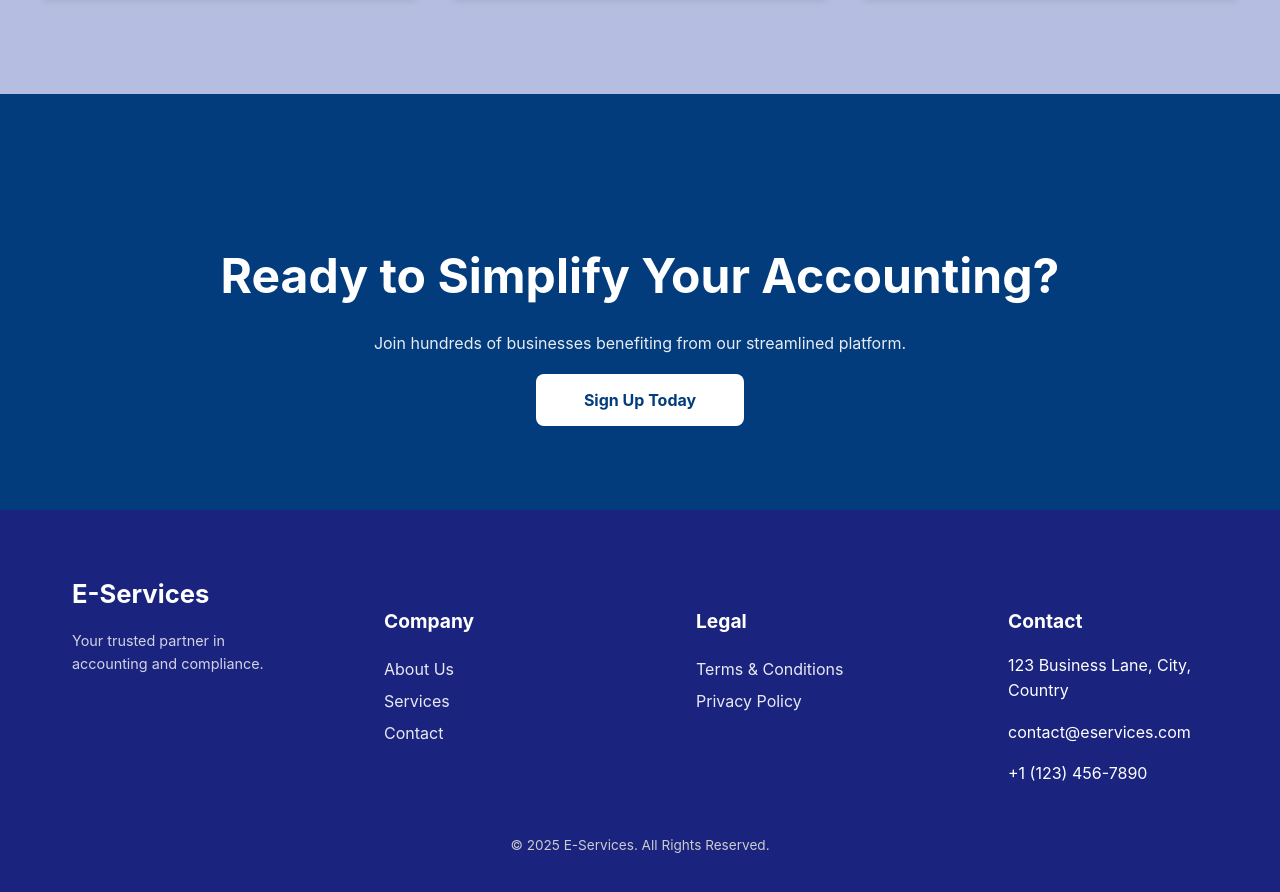
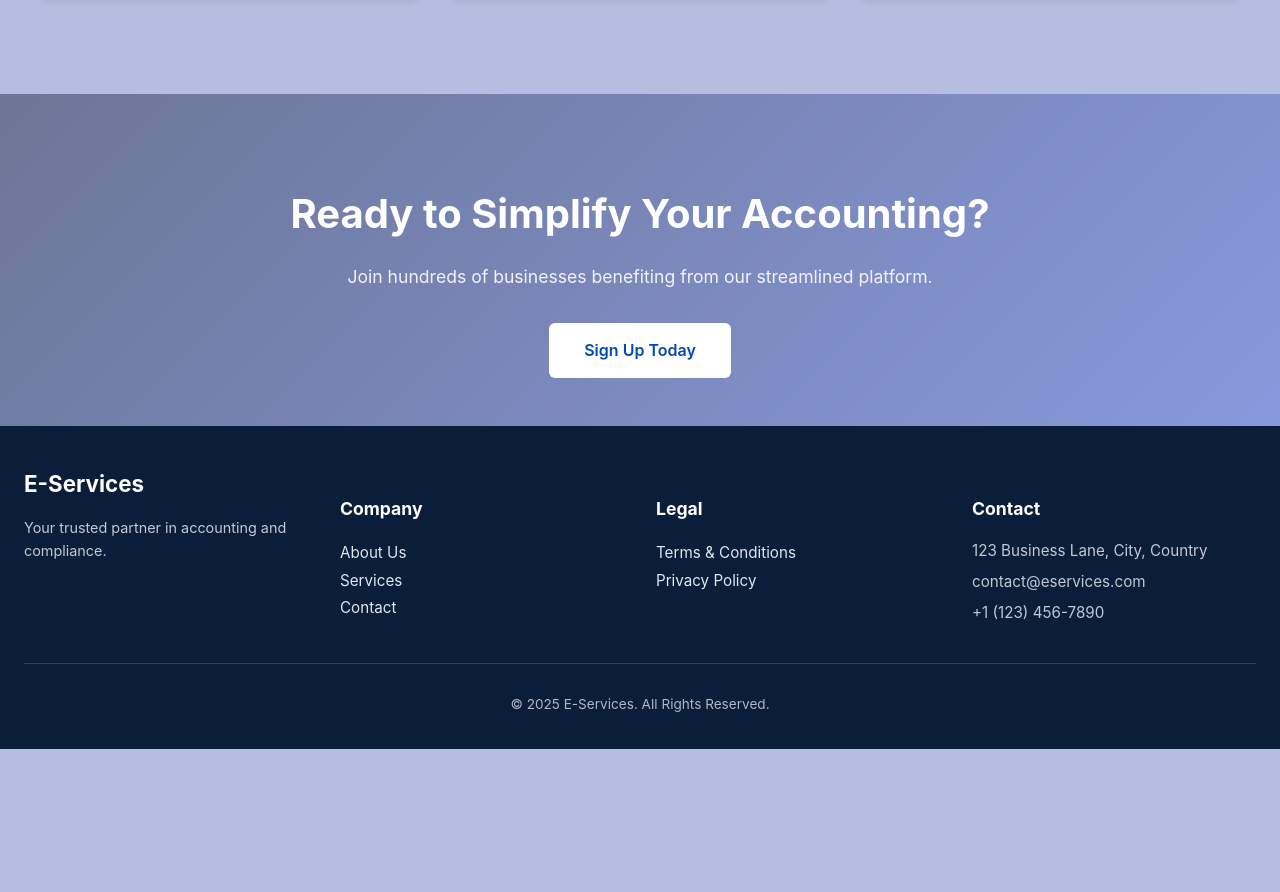
Before and after one commit to jogiyamegha/Accounting_system, a React (Create React App) app in the folder frontend/: page / in a window 1280 px wide. Shown: the part 1899-2791 px from the top of the page. After the commit the page ends 2648 px from the top, so only its background shows below. Built offline with nearby package versions, Linux system fonts and the light colour scheme; what @react-pdf/renderer would draw is missing.

Commit message:
updated css for homePage

```diff
--- a/frontend/src/components/admin/service/ServiceManagement.js
+++ b/frontend/src/components/admin/service/ServiceManagement.js
@@ -73,7 +73,7 @@ export default function ServiceManagement() {
       navigate(serviceRouteMap[selectedServiceType] || "/admin/services");
     } catch (err) {
       console.error(err);
-      alert(err.message);
+      toast.error(err.message);
     }
   };
 
--- a/frontend/src/styles/homePage.module.css
+++ b/frontend/src/styles/homePage.module.css
@@ -154,61 +154,113 @@
 }
 
 /* CTA */
+/* CTA Section */
 .ctaSection {
-  background: #033c7c;
+  background: linear-gradient(135deg, #6c7696, #8799dd);
   color: #fff;
+  text-align: center;
+  padding: 3rem 1.5rem;
 }
+
 .ctaHeadline {
-  font-size: clamp(2rem, 4vw, 3rem);
+  font-size: clamp(1.8rem, 4vw, 2.5rem);
+  font-weight: 700;
   margin-bottom: 1rem;
 }
-.ctaSubheadline { margin-bottom: 2rem; opacity: 0.9; }
+
+.ctaSubheadline {
+  font-size: 1.1rem;
+  margin-bottom: 2rem;
+  opacity: 0.9;
+  max-width: 600px;
+  margin-inline: auto;
+}
+
 .ctaButton {
   background: #fff;
-  padding: 1rem 3rem;
-  border-radius: 8px;
-  font-weight: bold;
-  color: #033c7c;
+  color: #004aad;
+  padding: 0.9rem 2.2rem;
+  border-radius: 6px;
+  font-weight: 600;
+  font-size: 1rem;
   text-decoration: none;
-  transition: background 0.3s;
+  display: inline-block;
+  transition: all 0.3s ease;
 }
-.ctaButton:hover { background: #c6c5c5; }
+
+.ctaButton:hover {
+  background: #f2f2f2;
+  transform: translateY(-2px);
+}
 
 /* Footer */
 .footer {
-  background: #1a237e;
+  background: #0b1e39;
+  color: #e0e6ed;
+  padding: 2.5rem 1.5rem 1.2rem;
+  font-size: 0.95rem;
+}
+
+.footerColumns {
+  display: grid;
+  grid-template-columns: repeat(auto-fit, minmax(180px, 1fr));
+  gap: 2rem;
+  margin-bottom: 2rem;
+}
+
+.footerCol h5 {
+  font-size: 1.1rem;
+  margin-bottom: 1rem;
+  color: #ffffff;
+}
+
+.footerLogo {
+  font-size: 1.4rem;
+  font-weight: 700;
+  text-decoration: none;
   color: #fff;
-  padding: 4rem 2rem 2rem;
+  display: inline-block;
+  margin-bottom: 0.5rem;
 }
-.footerColumns {
-  display: flex;
-  flex-wrap: wrap;
-  justify-content: space-around;
-  gap: 2rem;
-  text-align: left;
+
+.footerTagline {
+  font-size: 0.9rem;
+  opacity: 0.85;
 }
-.footerCol { flex-basis: 200px; }
-.footerLogo {
-  font-size: 1.6rem;
-  font-weight: bold;
+
+.footerLinks {
+  list-style: none;
+  padding: 0;
+  margin: 0;
+}
+
+.footerLinks li a {
+  color: #e0e6ed;
   text-decoration: none;
-  margin-bottom: 0.5rem;
-  display: block;
+  line-height: 1.8;
+  transition: color 0.3s ease;
+}
+
+.footerLinks li a:hover {
   color: #fff;
 }
-.footerTagline { font-size: 0.9rem; opacity: 0.8; }
-.footerCol h5 { margin-bottom: 1rem; font-size: 1.2rem; }
-.footerLinks { list-style: none; padding: 0; }
-.footerLinks li a {
-  color: #fff;
-  text-decoration: none;
-  line-height: 2;
-  opacity: 0.9;
-  transition: opacity 0.3s;
+
+.footerCol p {
+  margin: 0.4rem 0;
+  opacity: 0.85;
 }
-.footerLinks li a:hover { opacity: 1; text-decoration: underline; }
-.footerBottom { margin-top: 2rem; text-align: center; }
-.footerBottom p { font-size: 0.85rem; color: #ccc; }
+
+.footerBottom {
+  border-top: 1px solid rgba(255, 255, 255, 0.15);
+  padding-top: 1rem;
+  text-align: center;
+}
+
+.footerBottom p {
+  font-size: 0.85rem;
+  color: #b0b7c3;
+}
+
 
 /* Responsive */
 @media (max-width: 992px) {
```
